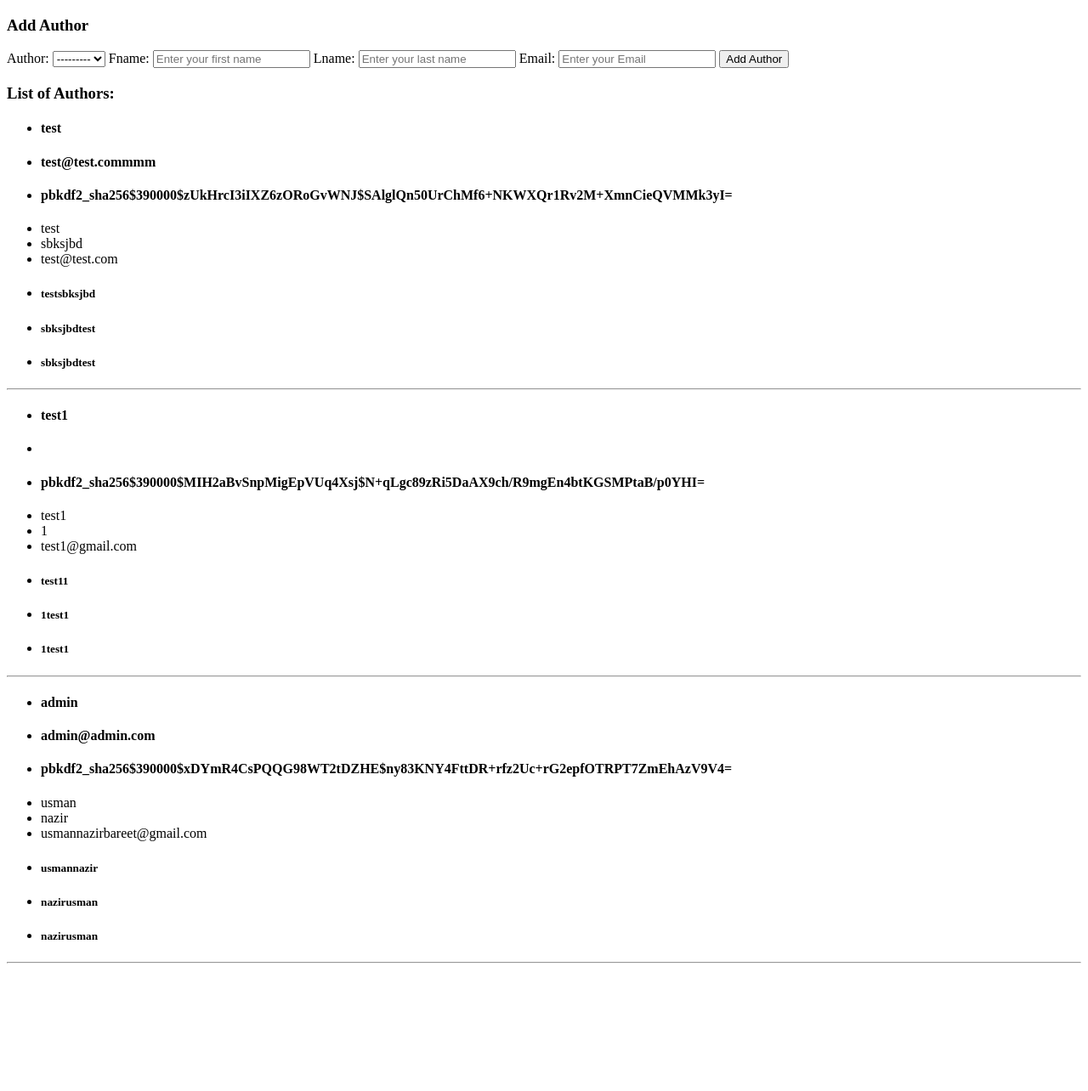
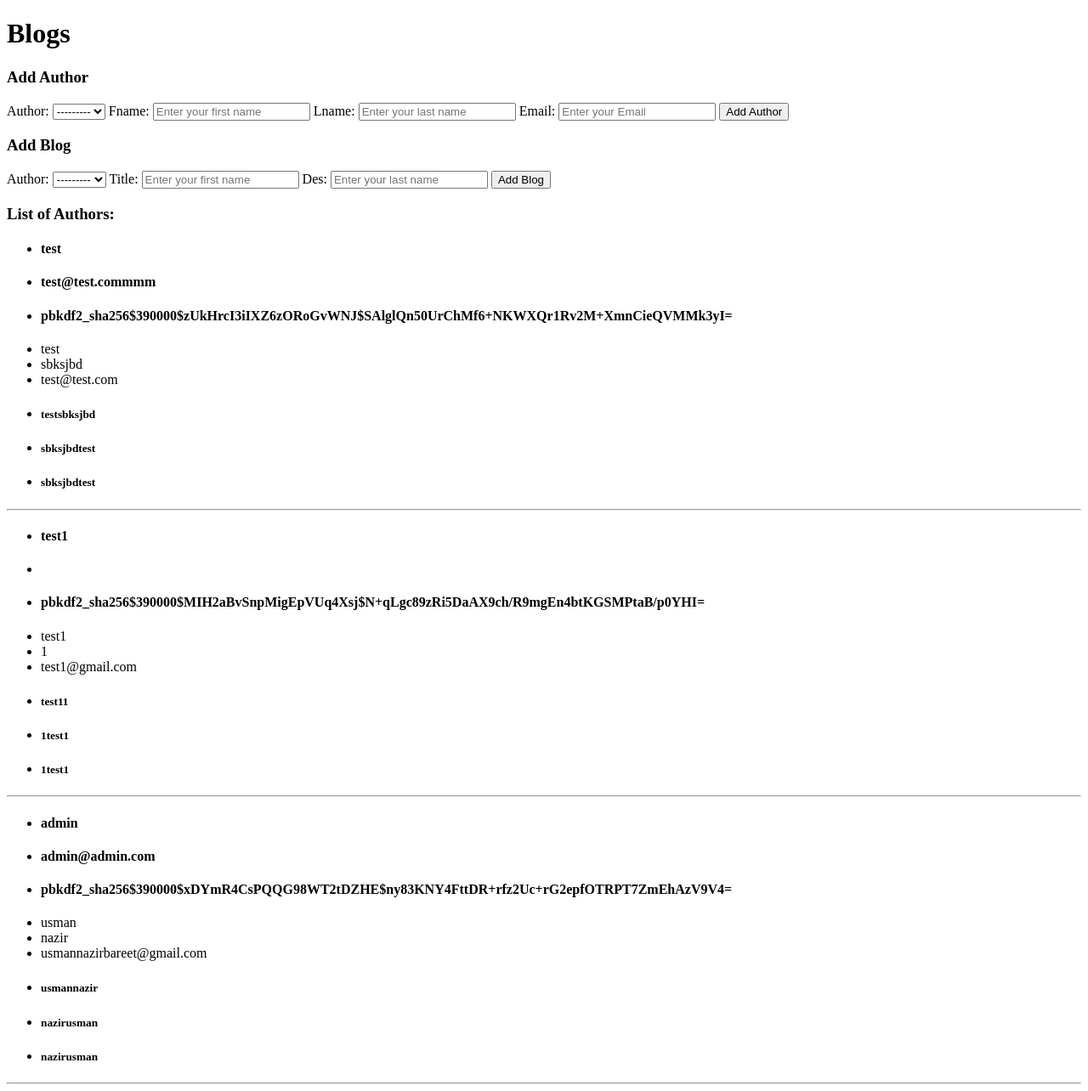
Before and after one commit to ocman-nazir-briet/my-p, a Django app: page / in a window 1280 px wide. Shown: the whole page at 85% size. Before the commit the page ends 1134 px from the top, so only its background shows below. Run offline with Django 4.2, Linux system fonts and the light colour scheme; data comes from the database, SQL or seed files in the repository; both versions use the stored data as it was after the commit.

Commit message:
added blog form

```diff
--- a/app/admin.py
+++ b/app/admin.py
@@ -2,3 +2,4 @@
 from .models import *
 
 admin.site.register(Author)
+admin.site.register(Blog)
--- a/app/forms.py
+++ b/app/forms.py
@@ -9,3 +9,12 @@
         model = Author
         fields = '__all__'
         exclude = ['created']
+
+
+class blogForm(forms.ModelForm):
+    title = forms.CharField(max_length=255, required=True, widget=forms.TextInput(attrs={'class':'border rounded-md text-sm outline-none lg:px-4 px-2 lg:py-3 py-0p6rem placeholder:text-A1A1A1 text-101928 focus:border-205a42 ease-in transition-all focus:border-l-8  bg-transparent', 'placeholder':'Enter your first name', 'autocomplete':'off'}))
+    des = forms.CharField(max_length=255, required=True, widget=forms.TextInput(attrs={'class':'border rounded-md text-sm outline-none lg:px-4 px-2 lg:py-3 py-0p6rem placeholder:text-A1A1A1 text-101928 focus:border-205a42 ease-in transition-all focus:border-l-8  bg-transparent', 'placeholder':'Enter your last name', 'autocomplete':'off'}))
+    class Meta:
+        model = Blog
+        fields = '__all__'
+        exclude = ['created']
--- a/app/models.py
+++ b/app/models.py
@@ -31,3 +31,21 @@
     class Meta:
         ordering = ['-id']
         verbose_name_plural = 'List of Authors'
+
+
+class Blog(models.Model):
+    author = models.ForeignKey(Author, on_delete=models.CASCADE)
+    title = models.CharField(max_length=255)
+    des = models.TextField()
+    created = models.DateTimeField(blank=True)
+
+    def save(self, *args, **kwargs):
+        if self.created is None:
+            self.created = timezone.now()
+        return super().save(*args, **kwargs)
+
+    def __str__(self):
+        return self.title
+    class Meta:
+        ordering = ['-id']
+        verbose_name_plural = 'Blogs'
--- a/app/templates/index.html
+++ b/app/templates/index.html
@@ -4,15 +4,25 @@
     <meta charset="UTF-8">
     <meta http-equiv="X-UA-Compatible" content="IE=edge">
     <meta name="viewport" content="width=device-width, initial-scale=1.0">
-    <title>Test</title>
+    <title>Test Author | Blog</title>
 </head>
 <body>
+    <h1>Blogs</h1>
     <div>
         <h3>Add Author</h3>
         <form action='/' method='POST'>
             {% csrf_token %}
             {{form}}
             <button type='submit'>Add Author</button>
+        </form>
+    </div>
+
+    <div>
+        <h3>Add Blog</h3>
+        <form action='/blog' method='POST'>
+            {% csrf_token %}
+            {{form1}}
+            <button type='submit'>Add Blog</button>
         </form>
     </div>
 
--- a/app/views.py
+++ b/app/views.py
@@ -6,10 +6,22 @@
 def index(request):
     authors = Author.objects.all()
     form = authorForm()
+    form1 = blogForm()
     if request.method == 'POST':
         form = authorForm(request.POST)
         print(form)
         if form.is_valid():
             form.save()
             return redirect('/')
-    return render(request, 'index.html', {'authors':authors, 'form':form})
+    return render(request, 'index.html', {'authors':authors, 'form':form, 'form1':form1})
+
+def blog(request):
+    if request.method =='POST':
+        form1 = blogForm(request.POST)
+        if form1.is_valid():
+            form1.save()
+            return redirect('/')
+        else:
+            form1.errors()
+
+    return redirect('/')
--- a/home/settings.py
+++ b/home/settings.py
@@ -106,7 +106,7 @@
 
 LANGUAGE_CODE = 'en-us'
 
-TIME_ZONE = 'UTC'
+TIME_ZONE = 'Asia/Karachi'
 
 USE_I18N = True
 
--- a/home/urls.py
+++ b/home/urls.py
@@ -19,4 +19,5 @@
 urlpatterns = [
     path('admin/', admin.site.urls),
     path('', views.index, name='index'),
+    path('blog', views.blog, name='blog'),
 ]
```
Also changed, not shown: app/migrations/0006_alter_author_options_blog.py (added), db.sqlite3.
